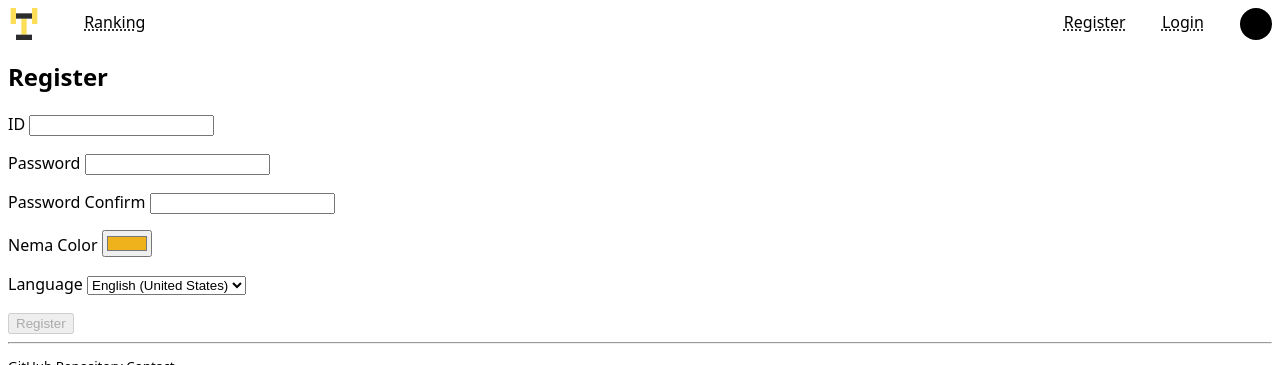
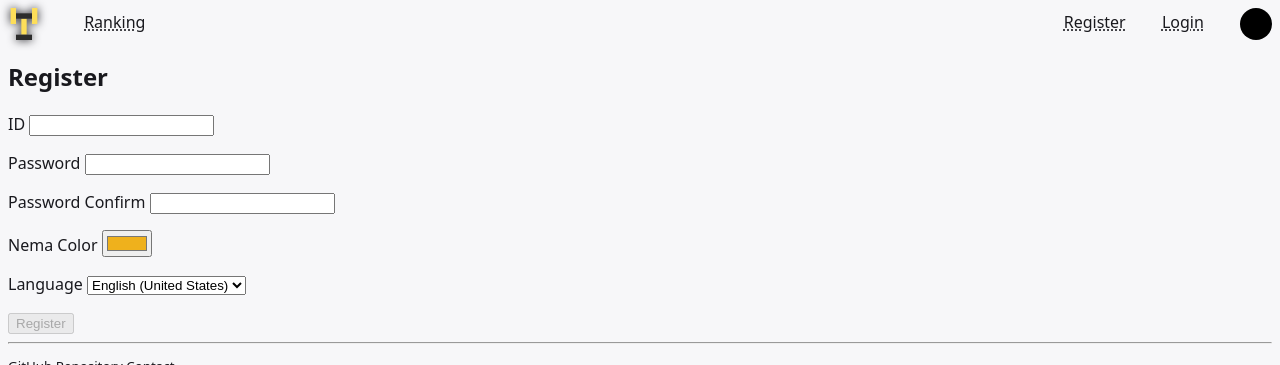
Before and after one commit to junhg0211/liskadia, a Flask app: page /register in a window 1280 px wide. Shown: the top 365 px of the page. Run offline with Flask 2, Linux system fonts and the light colour scheme; parts of the project's set-up code (start-up, migrations or seed data) failed here and were passed over; some web fonts are replaced.

Commit message:
다크 모드 추가

```diff
--- a/static/css/base.css
+++ b/static/css/base.css
@@ -1,5 +1,27 @@
+@media(prefers-color-scheme: light) {
+    body {
+        --backgorund-color: #f7f7f9;
+        --text-color: #19191e;
+        --em-color: #775201;
+    }
+}
+
+@media(prefers-color-scheme: dark) {
+    body {
+        --backgorund-color: #2c2c2c;
+        --text-color: #f7f7f9;
+        --em-color: #fdde59;
+    }
+
+    .nav--logo-icon {
+        filter: drop-shadow(0 0 5px var(--text-color));
+    }
+}
+
 body {
     font-family: "Pretendard", "Noto Sans", "Noto Sans JP", sans-serif;
+    color: var(--text-color);
+    background-color: var(--backgorund-color);
 }
 
 .width-limiter {
@@ -9,15 +31,20 @@ body {
 }
 
 a {
-    color: black;
+    color: var(--text-color);
     text-decoration: dotted underline;
 }
 
 a:hover {
+    color: var(--em-color);
     text-decoration: underline;
 }
 
 /* navigation */
+
+.nav--logo-icon {
+    filter: drop-shadow(0 0 5px var(--text-color));
+}
 
 .nav--logo-icon, .nav--nema-color-indicator {
     vertical-align: middle;
```
